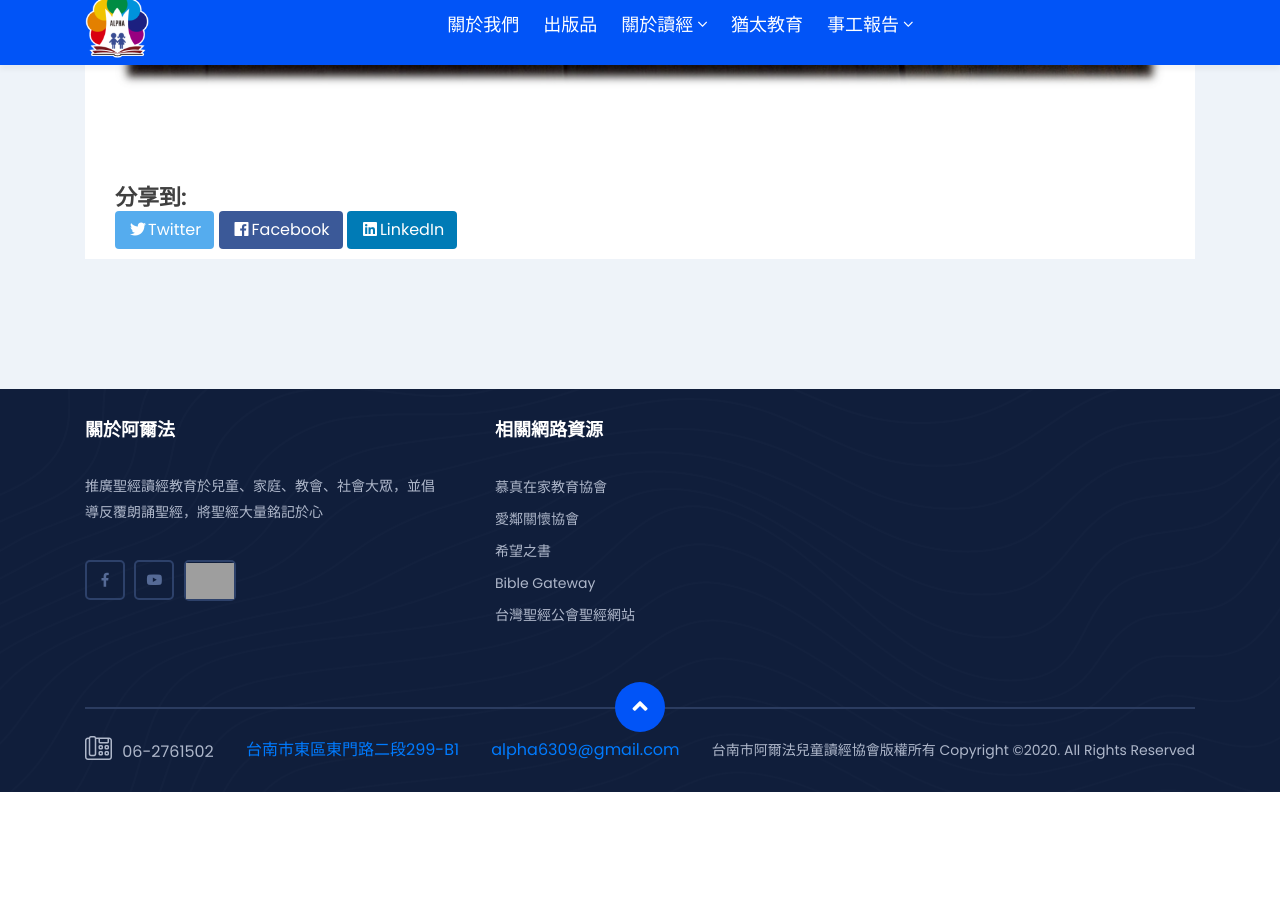
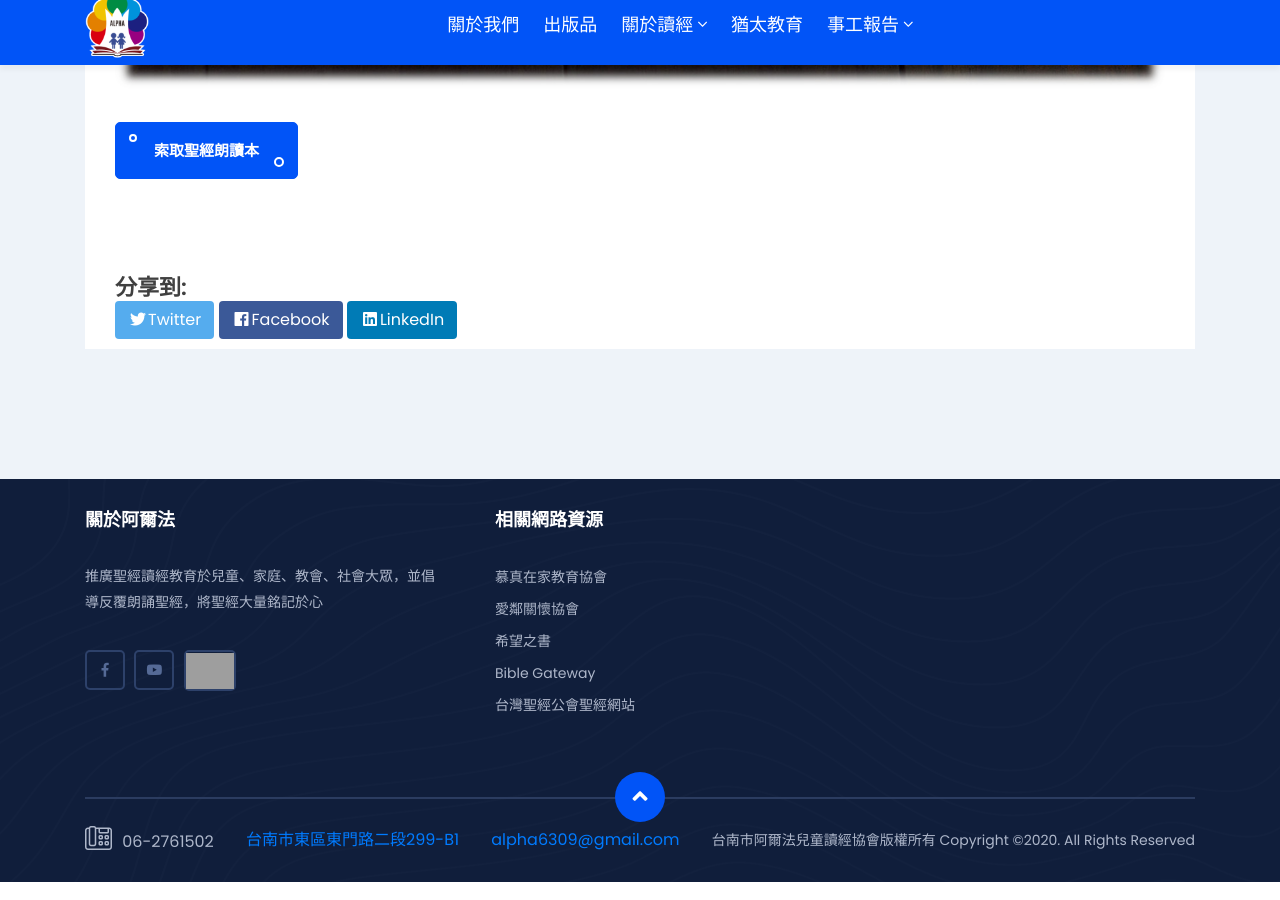
Before and after one commit to alpha6309/website, a Jekyll site: the page built from pages/讀經進度本.md, in a window 1280 px wide and 900 px high, scrolled down 2335 px. Built offline with Jekyll 4.4.1, drawn with Linux system fonts in a browser that asks for light colours; grey boxes are pictures that could not be loaded.

Commit message:
Update 讀經進度本.md

```diff
--- a/pages/讀經進度本.md
+++ b/pages/讀經進度本.md
@@ -14,3 +14,6 @@ title: 出版品
 ![]({{site.baseurl}}/assets/images/books/讀經進度本.jpg)
 
 ![]({{site.baseurl}}/assets/images/books/讀經進度本二.jpg)
+
+
+{% include request_book_button.html %}
```
